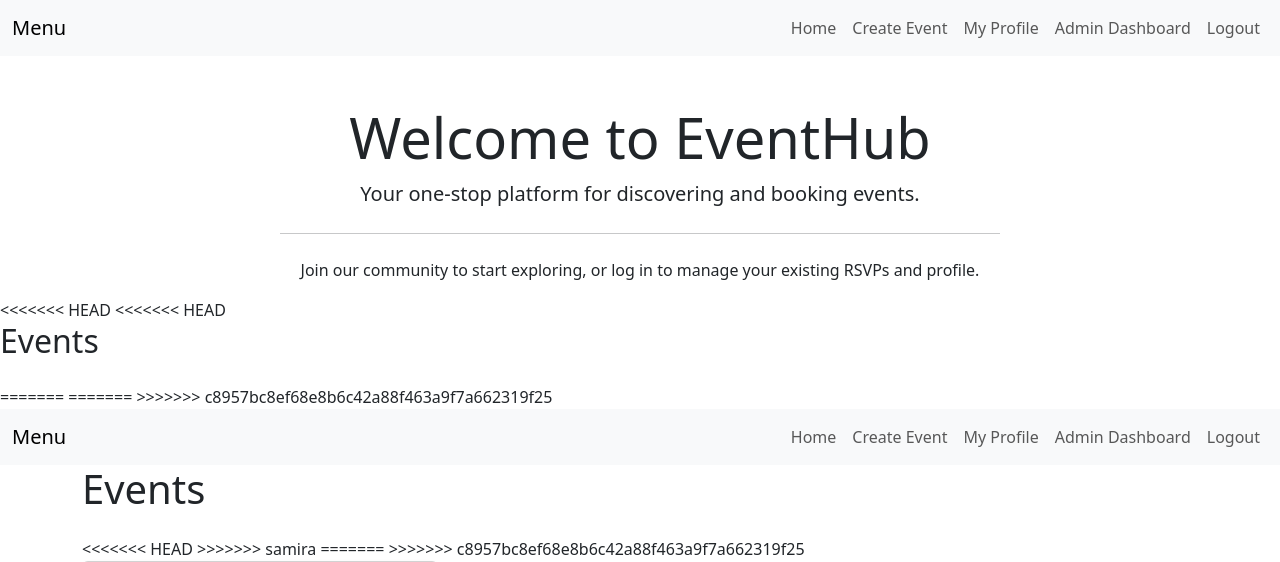
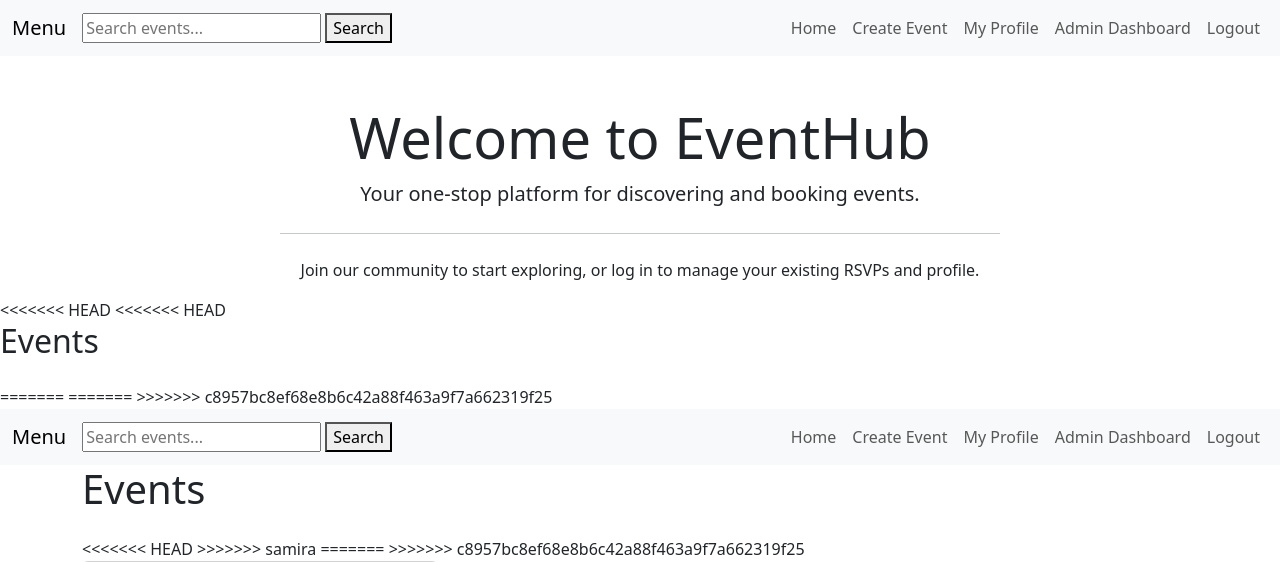
Before and after one commit to Samira-panahi/WebDevProject-FSD14, a PHP site: page / in a window 1280 px wide. Shown: the top 562 px of the page. Run offline with PHP 8.4, Linux system fonts and the light colour scheme; the visitor is signed in with stand-in values (Sample User, id 1); tables that the repository leaves empty hold one stand-in row (values such as "Sample post"); a stand-in replaces the project's code that opens the database connection; some libraries are stand-ins or nearby versions.

Commit message:
Add search

```diff
--- a/app/controller/EventController.php
+++ b/app/controller/EventController.php
@@ -117,4 +117,18 @@
         $events = $this->model->getByUser($_SESSION['user_id']);
         include __DIR__ . '/../view/events/my_events.php';
     }
+
+        public function search() {
+    $query = $_GET['q'] ?? '';
+
+    if (empty($query)) {
+        $results = [];
+    } else {
+        $results = $this->model->searchByTitle($query);
+    }
+
+    include __DIR__ . '/../view/events/search_results.php';
 }
+
+
+}
--- a/app/model/Event.php
+++ b/app/model/Event.php
@@ -68,4 +68,12 @@
         $stmt->execute([':user_id' => $userId]);
         return $stmt->fetchAll(PDO::FETCH_ASSOC);
     }
+
+        // Searching all events by title
+    public function searchByTitle($query)
+    {
+        $stmt = $this->pdo->prepare("SELECT * FROM events WHERE title LIKE :query ORDER BY event_date ASC");
+        $stmt->execute([':query' => "%$query%"]);
+        return $stmt->fetchAll(PDO::FETCH_ASSOC);
+    }
 }
--- a/app/view/layout/header.php
+++ b/app/view/layout/header.php
@@ -16,6 +16,13 @@
             <button class="navbar-toggler" type="button" data-bs-toggle="collapse" data-bs-target="#mainNavbar" aria-controls="mainNavbar" aria-expanded="false" aria-label="Toggle navigation">
                 <span class="navbar-toggler-icon"></span>
             </button>
+
+            <form action="<?= BASE_URL ?>/public/event.php" method="get" class="search-form">
+                <input type="hidden" name="page" value="search">
+                <input type="text" name="q" placeholder="Search events..." required>
+                <button type="submit">Search</button>
+            </form>
+
 
             <div class="collapse navbar-collapse" id="mainNavbar">
                 <ul class="navbar-nav ms-auto">
--- a/public/event.php
+++ b/public/event.php
@@ -41,6 +41,10 @@
         $controller->delete($id);
         break;
 
+    case 'search':
+        $controller->search();
+        break;
+
     default:
         echo "Page not found.";
         break;
```
Also changed, not shown: app/view/events/search_results.php (added, +21 -0 lines), app/view/events/search.php (deleted).
